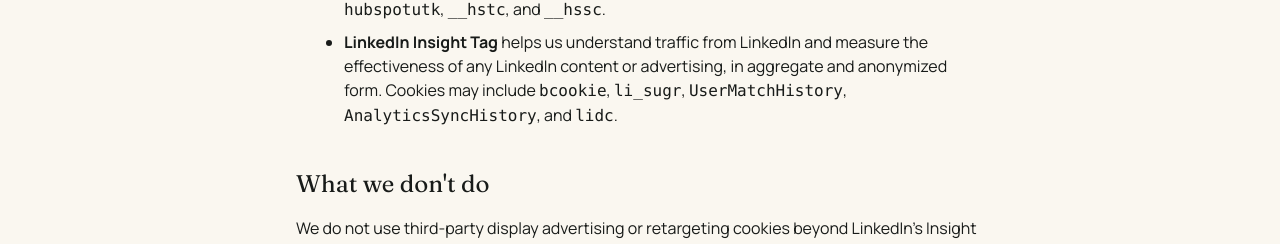
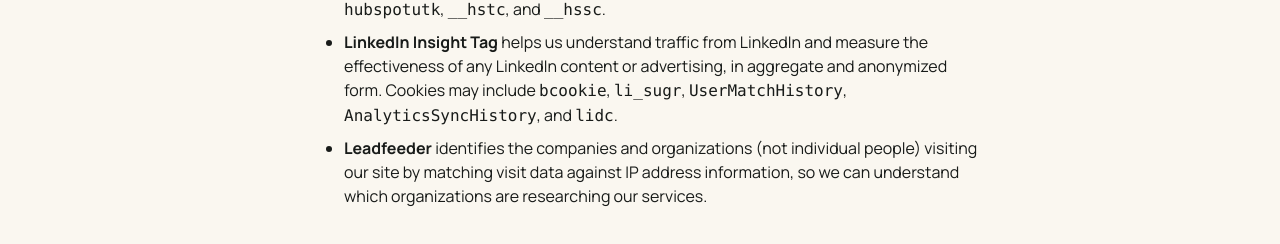
Before and after one commit to Catapultfundraising/catapult-fundraising-website, a Next.js app: page /cookie-policy in a window 1280 px wide. Shown: the part 1054-1298 px from the top of the page. Built offline with nearby package versions, Linux system fonts and the light colour scheme.

Commit message:
Add Leadfeeder visitor tracking sitewide, gated on cookie consent

```diff
--- a/app/cookie-policy/page.tsx
+++ b/app/cookie-policy/page.tsx
@@ -68,6 +68,12 @@ export default function CookiePolicyPage() {
                     <code>UserMatchHistory</code>, <code>AnalyticsSyncHistory</code>, and{" "}
                     <code>lidc</code>.
                   </li>
+                  <li>
+                    <strong>Leadfeeder</strong> identifies the companies and organizations
+                    (not individual people) visiting our site by matching visit data
+                    against IP address information, so we can understand which
+                    organizations are researching our services.
+                  </li>
                 </ul>
               </li>
             </ul>
--- a/components/cookie-consent.tsx
+++ b/components/cookie-consent.tsx
@@ -3,7 +3,12 @@
 import { useEffect, useState } from "react";
 import Script from "next/script";
 import Link from "next/link";
-import { HUBSPOT_PORTAL_ID, LINKEDIN_PARTNER_ID, GA4_MEASUREMENT_ID } from "@/lib/constants";
+import {
+  HUBSPOT_PORTAL_ID,
+  LINKEDIN_PARTNER_ID,
+  GA4_MEASUREMENT_ID,
+  LEADFEEDER_TRACKER_ID,
+} from "@/lib/constants";
 
 const CONSENT_KEY = "catapult_cookie_consent";
 
@@ -68,6 +73,23 @@ export function CookieConsent() {
               })(window.lintrk);
             `}
           </Script>
+          <Script id="leadfeeder-tracker" strategy="afterInteractive">
+            {`
+              (function(ss,ex){
+                window.ldfdr=window.ldfdr||function(){(ldfdr._q=ldfdr._q||[]).push([].slice.call(arguments));};
+                (function(d,s){
+                  var fs=d.getElementsByTagName(s)[0];
+                  function ce(src){
+                    var cs=d.createElement(s);
+                    cs.src=src;
+                    cs.async=1;
+                    fs.parentNode.insertBefore(cs,fs);
+                  };
+                  ce('https://sc.lfeeder.com/lftracker_v1_'+ss+(ex?'_'+ex:'')+'.js');
+                })(document,'script');
+              })('${LEADFEEDER_TRACKER_ID}');
+            `}
+          </Script>
           <noscript>
             {/* eslint-disable-next-line @next/next/no-img-element */}
             <img
--- a/lib/constants.ts
+++ b/lib/constants.ts
@@ -37,3 +37,6 @@ export const LINKEDIN_PARTNER_ID = "9688940";
 
 // Google Analytics 4 Measurement ID. Also gated behind cookie consent.
 export const GA4_MEASUREMENT_ID = "G-E2KGR5T6R1";
+
+// Leadfeeder (Dealfront) visitor identification tracker ID. Also gated behind cookie consent.
+export const LEADFEEDER_TRACKER_ID = "3P1w24d305B7mY5n";
```
